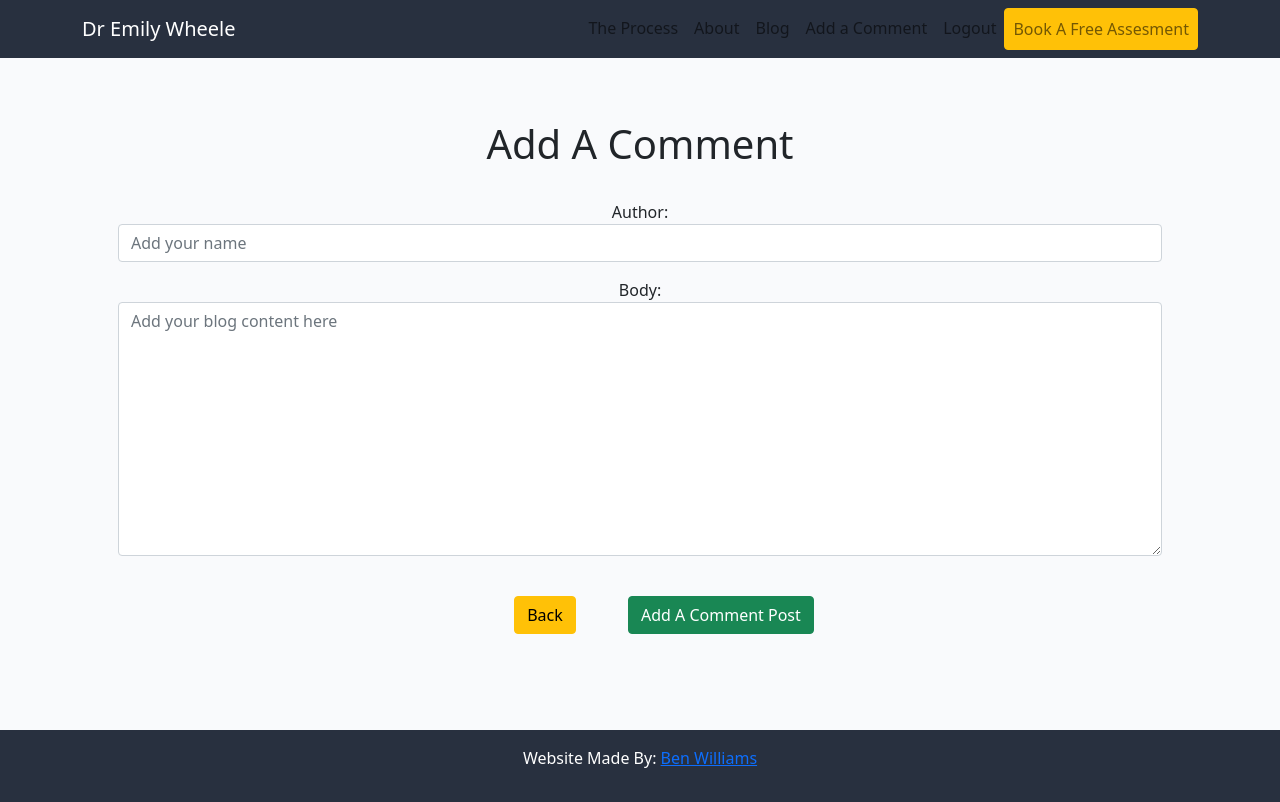
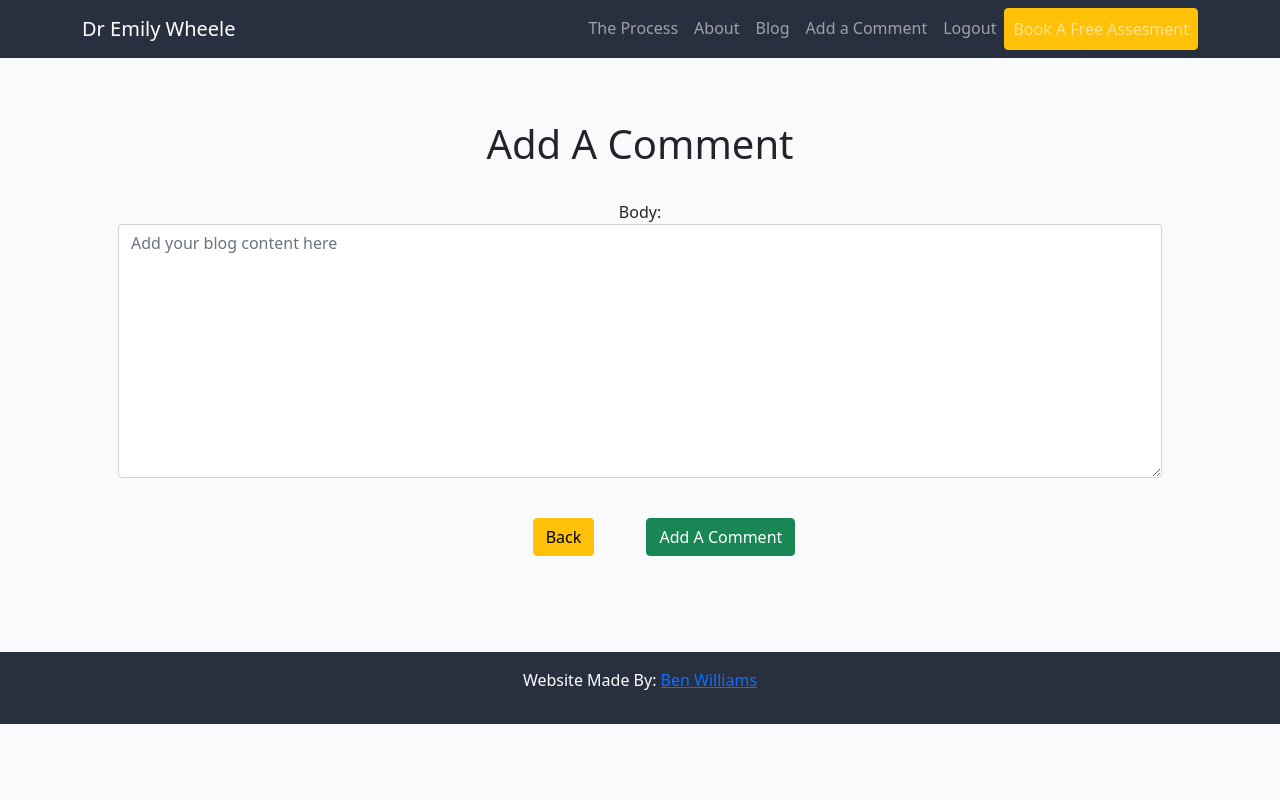
Before and after one commit to BenWilliams89/Psychology-Website, a Django app: page /comment/1/ in a window 1280 px wide. After the commit the page ends 724 px from the top, so only its background shows below. Run offline with Django 4.2, Linux system fonts and the light colour scheme; a user stored in the database is signed in; tables that the repository leaves empty hold one stand-in row (values such as "Sample post").

Commit message:
Fix error on adding comments

```diff
--- a/blog/forms.py
+++ b/blog/forms.py
@@ -17,9 +17,9 @@ class PostForm(forms.ModelForm):
 class CommentForm(forms.ModelForm):
     class Meta:
         model = Comment
-        fields = ('author', 'body',)
+        fields = ('body',)
 
         widgets = {
-            'author': forms.TextInput(attrs={'class': 'form-control', 'placeholder': 'Add your name'}),
+            #'author': forms.TextInput(attrs={'class': 'form-control', 'placeholder': 'Add your name'}),
             'body': forms.Textarea(attrs={'class': 'form-control', 'placeholder': 'Add your blog content here'}),
         }
--- a/blog/models.py
+++ b/blog/models.py
@@ -34,7 +34,7 @@ class Comment(models.Model):
     author = models.ForeignKey(
         User, on_delete=models.CASCADE, related_name="commenter")
     body = models.TextField()
-    approved = models.BooleanField(default=False)
+    #approved = models.BooleanField(default=False)
     created_on = models.DateTimeField(auto_now_add=True)
 
     class Meta:
--- a/blog/templates/add_comment.html
+++ b/blog/templates/add_comment.html
@@ -11,9 +11,9 @@
 <br>
 <form method="POST">
     {% csrf_token %}
-    {{ form.as_p }}
+    {{ comment_form.as_p }}
     <a href="{% url 'home.html' %}" class="btn btn-warning mx-5 my-4">Back</a>
-    <button class="btn btn-success">Add A Comment Post</button>
+    <button class="btn btn-success" type="submit">Add A Comment</button>
 </form>
 </div>
 {% else %}
--- a/blog/templates/home.html
+++ b/blog/templates/home.html
@@ -144,7 +144,7 @@
             <li class="pricing-features-item">Online Via Teams</li>
         </ul>
         <span class="pricing-price">Free</span>
-        <a href="booking" class="pricing-button">Sign up</a>
+        <a href="#booking" class="pricing-button">Book Now</a>
     </div>
 
     <div class="pricing-plan">
--- a/blog/templates/post_detail.html
+++ b/blog/templates/post_detail.html
@@ -120,11 +120,7 @@
                                   <div id="comment{{ comment.id }}">
                                     {{ comment.body | linebreaks }}
                                   </div>
-                                  {% if not comment.approved and comment.author == user %}
-                                  <p class="approval">
-                                    This comment is awaiting approval
-                                  </p>
-                                  {% endif %}
+
                                 </div>
                                 <!-- Our for loop ends here -->
                                 {% endfor %}
--- a/blog/urls.py
+++ b/blog/urls.py
@@ -1,6 +1,6 @@
 from django.urls import path
 from . import views
-from .views import post_detail, PostAdd, UpdatePostView, DeletePostView, CommentAdd, UpdateCommentView, DeleteCommentView
+from .views import post_detail, PostAdd, UpdatePostView, DeletePostView, CommentAdd, UpdateCommentView, DeleteCommentView, comment
 
 urlpatterns = [
     path('', views.home, name='home.html'),
@@ -9,7 +9,7 @@ urlpatterns = [
     path('add_blog/', PostAdd.as_view(), name='add_post'),
     path('post/edit<int:pk>/', UpdatePostView.as_view(), name='update_post'),
     path('post/<int:pk>delete/', DeletePostView.as_view(), name='delete_post'),
-    path('comment/<int:pk>/', CommentAdd.as_view(), name='add_comment'),
+    path('comment/<int:pk>/', comment, name='add_comment'),
     path('comment/edit<int:pk>/', UpdateCommentView.as_view(), name='update_comment'),
     path('comment/<int:pk>delete/', DeleteCommentView.as_view(), name='delete_comment'),
 ]
--- a/blog/views.py
+++ b/blog/views.py
@@ -22,13 +22,18 @@ def post_detail(request, pk):
     post = get_object_or_404(Post, pk=pk, status=1)
     comments = post.comments.all().order_by("-created_on")
     comment = None
+    print('one')
 
     if request.method == 'POST':
+        print('2')
         comment_form = CommentForm(data=request.POST)
         if comment_form.is_valid():
+            print('3')
             comment = comment_form.save(commit=False)
+            print('4')
             comment.author = request.user
             comment.post = post
+            print(comment.author)
             comment.save()
     else:
         comment_form = CommentForm()
@@ -83,6 +88,33 @@ class CommentAdd(CreateView):
     success_url = reverse_lazy('blog.html')
 
 
+def comment(request, pk):
+    post = get_object_or_404(Post, pk=pk, status=1)
+    comments = post.comments.all().order_by("-created_on")
+    comment = None
+    print('one')
+
+    if request.method == 'POST':
+        print('2')
+        comment_form = CommentForm(data=request.POST)
+        if comment_form.is_valid():
+            print('3')
+            comment = comment_form.save(commit=False)
+            print('4')
+            comment.author = request.user
+            comment.post = post
+            print(comment.author)
+            comment.save()
+        return render(request, 'blog.html')
+    else:
+        comment_form = CommentForm()
+
+    return render(request, 'add_comment.html', {
+        'post': post,
+        'comments': comments,
+        'comment': comment,
+        'comment_form': comment_form,
+    })
 
 
 
--- a/static/css/style.css
+++ b/static/css/style.css
@@ -19,10 +19,12 @@ body {
 
 .light-bg {
     background-color: #293a5d;
+    color: white;
 }
 
 .dark-bg {
     background-color: #28303f;
+    color: white;
 }
 
 .main-bg {
@@ -31,6 +33,7 @@ body {
 
 .background {
     background-color: #2c3e50;
+    color: white;
 }
 
 /*
@@ -178,10 +181,21 @@ body {
     color: white;
 }
 
-.navbar-custom .navlink ul li {
+.navbar-custom .navlink {
     color: #fff;
 }
 
 .navbar-custom .nav-link:hover {
-    background-color: #ece110;
+    background-color: #efefe0fc;
 }
+
+.navbarnav navbar-item navbar-link {
+    color: white;
+}
+
+.nav-item {
+    color: rgb(205, 16, 16) !important;
+}
+.navbar-dark{
+    color: white !important;
+}
--- a/templates/base.html
+++ b/templates/base.html
@@ -39,7 +39,7 @@
 <body class="d-flex flex-column h-100 main-bg">
 
     <!-- Navigation -->
-    <nav class="navbar navbar-expand-lg navbar-light dark-bg fixed-top navbar-custom">
+    <nav class="navbar navbar-expand-lg navbar-dark dark-bg fixed-top navbar-custom">
         <div class="container">
             <a class="navbar-brand" href="{% url 'home.html' %}"><span class="logo">Dr Emily Wheele</span></a>
             <button class="navbar-toggler" type="button" data-bs-toggle="collapse" data-bs-target="#navbarText"
@@ -50,7 +50,7 @@
                 <ul class="navbar-nav ms-auto mb-2 mb-lg-0">
                     {% if user.is_authenticated %}
                         {% if user.username == 'Emily' %}
-                    <li class="nav-item">
+                    <li class="nav-item text-white">
                         <a class="nav-link {% if request.path == home_url %}active{% endif %}" aria-current="page"
                                 href="{% url 'blog.html' %}">Blog</a>
                     </li>
```
Also changed, not shown: blog/migrations/0003_remove_comment_approved.py (added).
